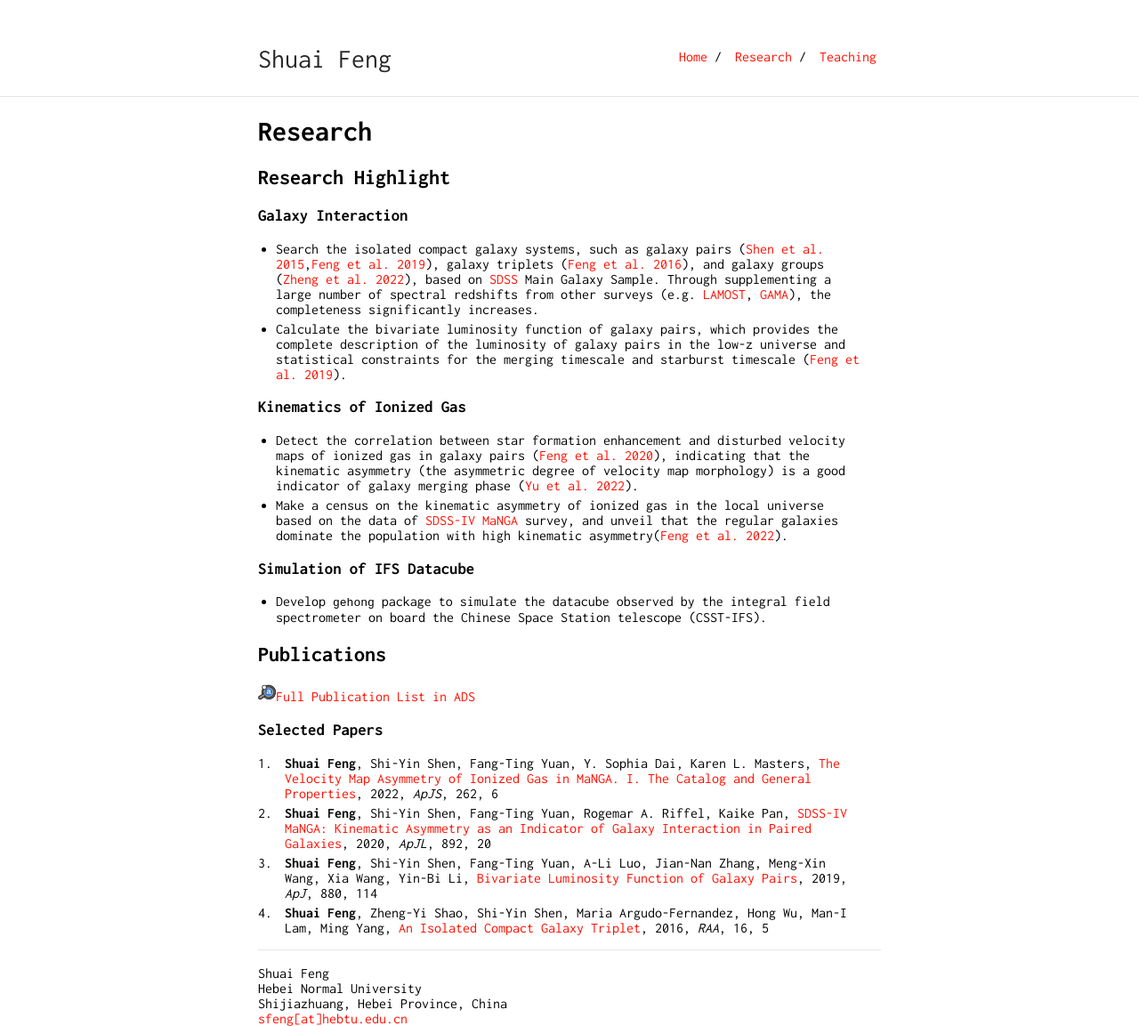
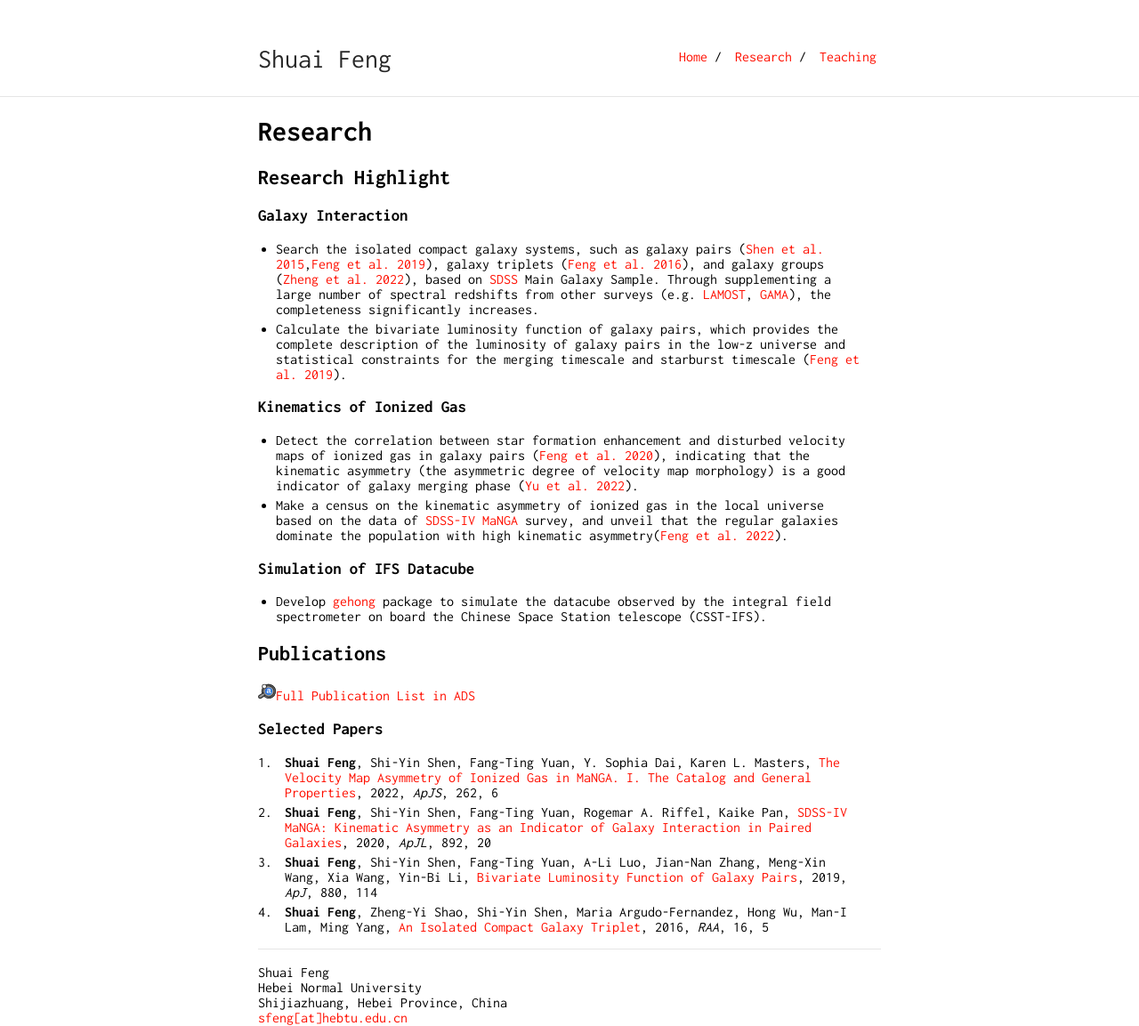
Before and after one commit to fengshuai0210/fengshuai0210.github.io, a Jekyll site: the page built from research.md, in a window 1280 px wide. Shown: the whole page at 89% size. Built offline with Jekyll 4.4.1, drawn with Linux system fonts in a browser that asks for light colours; our own code applies the rules of GitHub Pages for plain Markdown files.

```diff
--- a/research.md
+++ b/research.md
@@ -15,7 +15,7 @@ layout: default
 - Make a census on the kinematic asymmetry of ionized gas in the local universe based on the data of [SDSS-IV MaNGA](https://www.sdss4.org/surveys/manga/) survey, and unveil that the regular galaxies dominate the population with high kinematic asymmetry([Feng et al. 2022](https://ui.adsabs.harvard.edu/abs/2022arXiv220706050F/abstract)).
 
 ### Simulation of IFS Datacube
-- Develop `gehong` package to simulate the datacube observed by the integral field spectrometer on board the Chinese Space Station telescope (CSST-IFS).
+- Develop [gehong]() package to simulate the datacube observed by the integral field spectrometer on board the Chinese Space Station telescope (CSST-IFS).
 
 ## Publications
 
```
